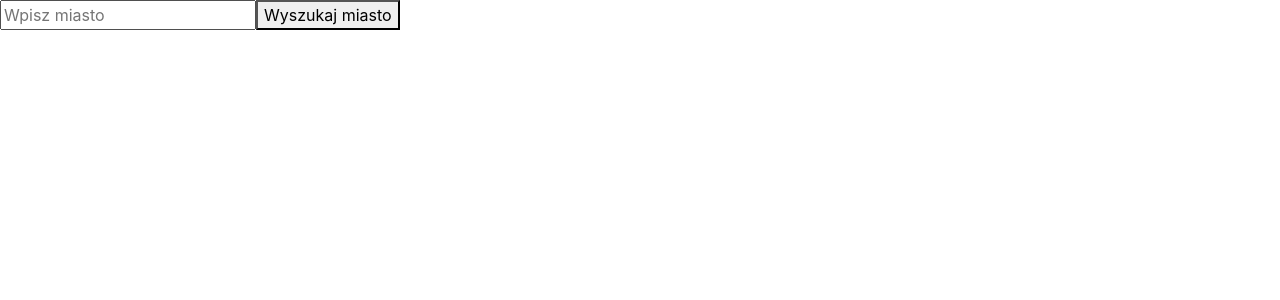
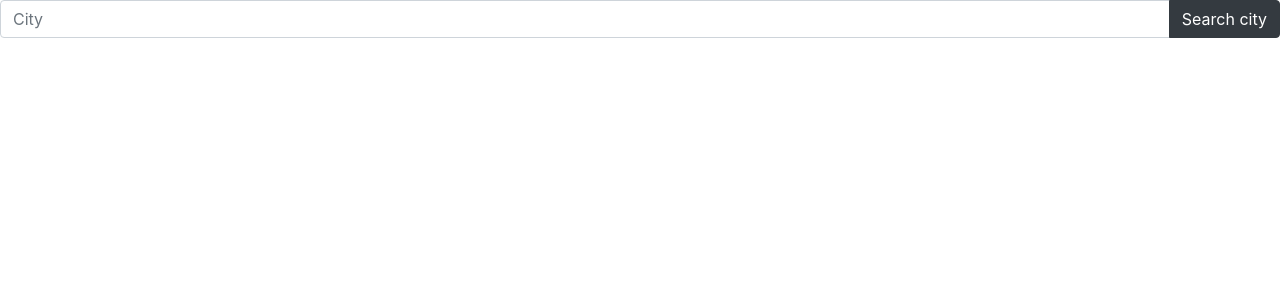
Before and after one commit to Maugonia/weather-app, a React (Create React App) app: page / in a window 1280 px wide. Shown: the top 300 px of the page. Built offline with nearby package versions, Linux system fonts and the light colour scheme.

Commit message:
bootstrap-first

```diff
--- a/public/index.html
+++ b/public/index.html
@@ -4,8 +4,12 @@
     <meta charset="utf-8" />
     <link rel="shortcut icon" href="%PUBLIC_URL%/favicon.ico" />
     <link rel="stylesheet" href="https://stackpath.bootstrapcdn.com/bootstrap/4.1.3/css/bootstrap.min.css" integrity="sha384-MCw98/SFnGE8fJT3GXwEOngsV7Zt27NXFoaoApmYm81iuXoPkFOJwJ8ERdknLPMO" crossorigin="anonymous">
-    <meta name="viewport" content="width=device-width, initial-scale=1" />
+    <meta name="viewport" content="width=device-width, initial-scale=1, shrink-to-fit=no" />
+    <script src="https://kit.fontawesome.com/967984fbca.js"></script>
+    <link href="https://fonts.googleapis.com/css?family=Roboto:400,700&display=swap&subset=latin-ext" rel="stylesheet">
+    <link href="https://fonts.googleapis.com/css?family=Roboto:400,700&display=swap&subset=latin-ext" rel="stylesheet" href="css/main.css">
     <meta name="theme-color" content="#000000" />
+
     <meta
       name="description"
       content="Web site created using create-react-app"
--- a/src/components/App.css
+++ b/src/components/App.css
@@ -0,0 +1,5 @@
+.App {
+    text-align: center;
+    font-size: 18px;
+
+  }
--- a/src/components/App.js
+++ b/src/components/App.js
@@ -87,12 +87,14 @@ class App extends Component {
 	render() {
 		return (
 			<div className="App">
+
 				<Form
 				value={this.state.value}
 				change={this.handleInputChange}
 				submit={this.handleCitySubmit}
 				/>
 				<Result weather={this.state}/>
+
 			</div>
 		);
 	}
--- /dev/null
+++ b/src/components/Form.css
@@ -0,0 +1,21 @@
+
+
+.form-control {
+    display: block;
+    width: 100%;
+    height: calc(1.5em + .75rem + 2px);
+    padding: .375rem .75rem;
+    font-size: 1rem;
+    font-weight: 400;
+    line-height: 1.5;
+    color: #495057;
+    background-color: #fff;
+    background-clip: padding-box;
+    border: 1px solid #ced4da;
+    border-radius: .25rem;
+    transition: border-color .15s ease-in-out,box-shadow .15s ease-in-out;
+}
+. form {
+
+    text-align: center;
+}
--- a/src/components/Form.js
+++ b/src/components/Form.js
@@ -1,15 +1,33 @@
 import React from 'react';
+import "./Form.css"
 const  Form = props => {
     return (
+
         <form onSubmit={props.submit}>
+              <div class="input-group mb-3">
+              {/* <div class="col-2"> */}
             <input
-            type="text"
+            type="text" className="form-control"
             value={props.value}
             onChange={props.change}
-            placeholder="Wpisz miasto"
+            placeholder="City"
             />
-            <button>Wyszukaj miasto</button>
+
+
+            <div class="input-group-append">
+            <button className="btn btn-dark" id="button-addon2">Search city</button>
+            </div>
+
+            </div>
+
+
+
+
+
+
+
         </form>
+
     );
 }
 
--- /dev/null
+++ b/src/components/Result.css
@@ -0,0 +1,6 @@
+h4 {
+    font-size: 14px;
+}
+h5 {
+    font-size: 12px;
+}
--- a/src/components/Result.js
+++ b/src/components/Result.js
@@ -1,5 +1,6 @@
 import React from 'react';
 import { all } from 'q';
+import "./Result.css"
 
 const Result = (props) => {
     const {
@@ -27,20 +28,21 @@ const Result = (props) => {
         const sunsetTime = new Date(sunset * 1000).toLocaleTimeString()
         content = (
             <div>
-                <h3><em>{city}</em></h3>
+                <h3>{city}</h3>
                 <h4>{longitude, latitude}</h4>
-                <h4>{date}</h4>
-                <h4>Temperature: {Math.floor(temp)} &#176;C</h4>
+                <h4>Today is {date}</h4>
+                <img src={`http://openweathermap.org/img/wn/${weather_iconID}@2x.png`}/>
+                <h4><i class="fas fa-temperature-high"></i> Temperature: {Math.floor(temp)} &#176;C</h4>
                 <h5>min: {Math.floor(temp_min)} &#176;C max: {Math.floor(temp_max)} &#176;C</h5>
-                <h4>Sunrise: {sunriseTime}</h4>
-                <h4>Sunset: {sunsetTime}</h4>
-                <h4>Pressure: {pressure} hPa</h4>
-                <h4>Wind: {wind} km/h</h4>
-                <h4>Humidity: {humidity} %</h4>
-                <img src={`http://openweathermap.org/img/wn/${weather_iconID}@2x.png`}/>
-                <h4>Weather: {weather_desc}</h4>
-                <h4>Weather icon: {weather_iconID}</h4>
-                <h4>Clouds: {clouds}</h4>
+                <h4><i class="fas fa-sun"></i> Sunrise: {sunriseTime}</h4>
+                <h4><i class="fas fa-moon"></i> Sunset: {sunsetTime}</h4>
+                <h4><i class="fas fa-compass"></i> Pressure: {pressure} hPa</h4>
+                <h4><i class="fas fa-wind"></i> Wind: {wind} km/h</h4>
+                <h4><i class="fas fa-tint"></i> Humidity: {humidity} %</h4>
+
+                <h4><i class="fas fa-cloud-sun"></i> {weather_desc} </h4>
+                {/* <h4>Weather icon: {weather_iconID}</h4> */}
+
 
             </div>
         )
```
